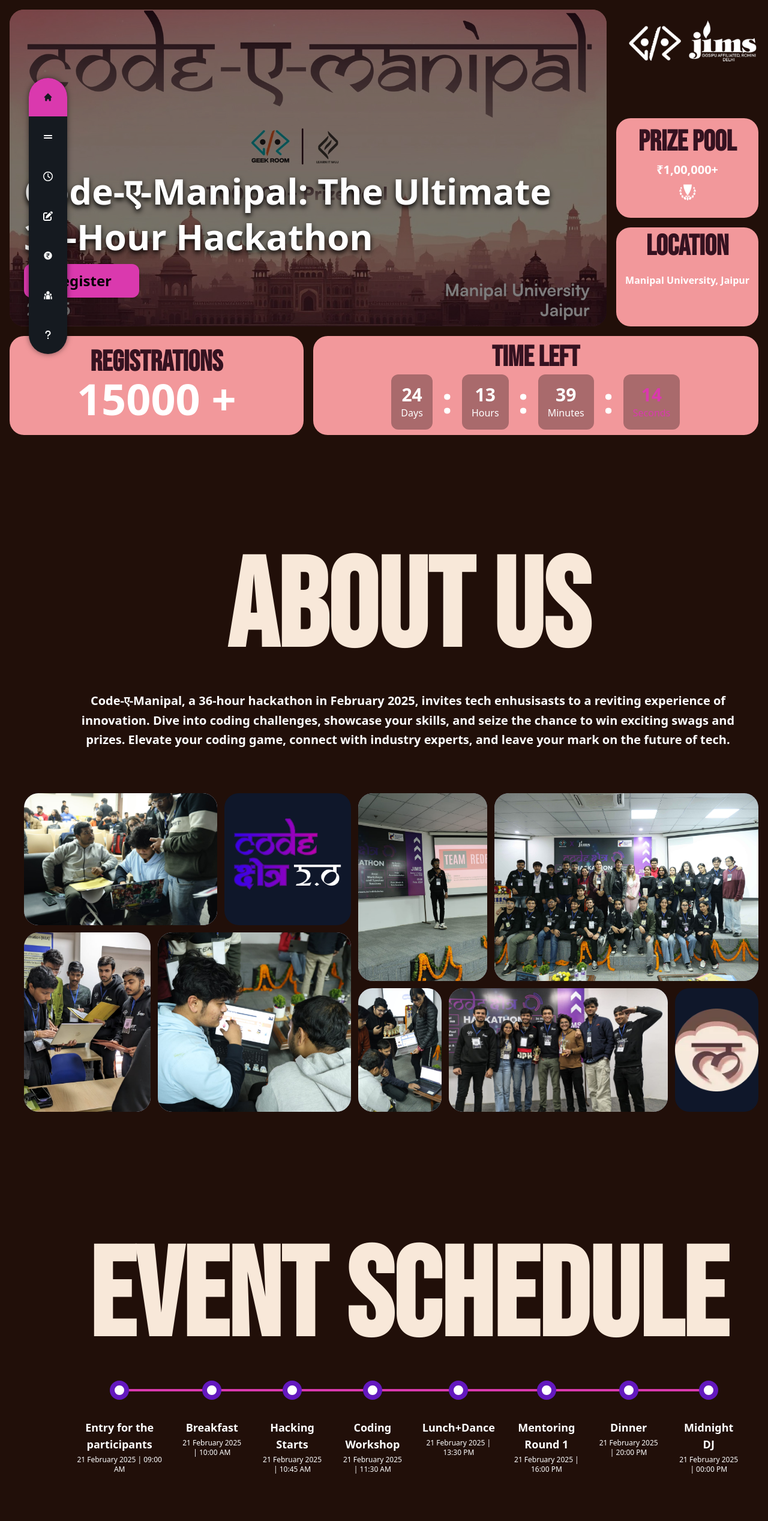
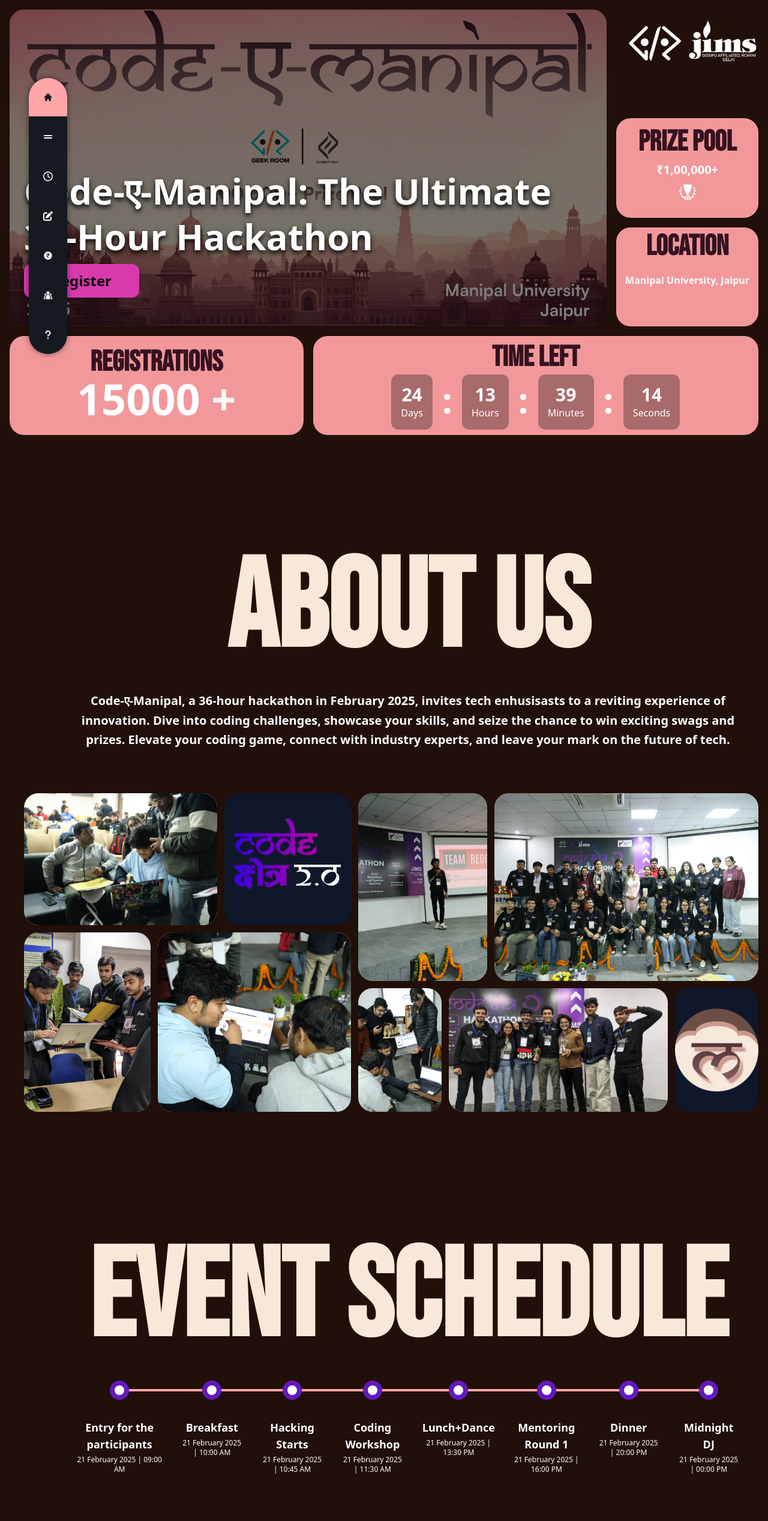
Before and after one commit to geek-room-community/MUJ-Hack-Website, a React (Vite) app: page /#/ in a window 1280 px wide. Shown: the part 40-2575 px from the top of the page at 60% size. Built offline with nearby package versions, Linux system fonts and the light colour scheme.

Commit message:
updated 3

```diff
--- a/src/components/custom/Home.tsx
+++ b/src/components/custom/Home.tsx
@@ -196,10 +196,10 @@
 
                 {/* Seconds */}
                 <div className="text-center bg-background/30 p-2 sm:p-4 rounded-xl between-768-900:p-3">
-                  <p className="lg:text-3xl md:text-2xl text-pink sm:text-2xl text-4xl font-bold">
+                  <p className="lg:text-3xl md:text-2xl text-white sm:text-2xl text-4xl font-bold">
                     {String(timeLeft.seconds).padStart(2, "0")}
                   </p>
-                  <p className="text-xs text-pink sm:text-base">Seconds</p>
+                  <p className="text-xs text-white sm:text-base">Seconds</p>
                 </div>
               </div>
             </div>
--- a/src/components/custom/Navbar.tsx
+++ b/src/components/custom/Navbar.tsx
@@ -207,8 +207,8 @@
       <button
         ref={navItemRef}
         className={`w-full md:w-16 py-2 h-[4rem] flex items-center justify-center transition-colors
-          ${isActive ? "bg-pink text-[#151a20] md:bg-pink md:text-[#151a20]" : ""}
-          ${isHovered ? "bg-pink text-[#151a20]" : ""}
+          ${isActive ? "bg-[#FFA6A9] text-[#151a20] md:bg-[#FFA6A9] md:text-[#151a20]" : ""}
+          ${isHovered ? "bg-[#FFA6A9] text-[#151a20]" : ""}
           ${isFirst ? "rounded-l-full md:rounded-t-full md:rounded-b-none" : ""}
           ${isLast ? "rounded-r-full md:rounded-b-full md:rounded-t-none" : ""}
         `}
--- a/src/components/custom/TimeLine.tsx
+++ b/src/components/custom/TimeLine.tsx
@@ -70,7 +70,7 @@
 
       {/* Horizontal Timeline for larger screens */}
       <div className="relative mb-[5rem] hidden md:flex between-768-900:hidden">
-        <div className="absolute bg-pink h-1 top-1/2 left-[5rem] right-16 z-0 transform md:translate-y-[-4.5rem]"></div>
+        <div className="absolute bg-[#FFA6A9] h-1 top-1/2 left-[5rem] right-16 z-0 transform md:translate-y-[-4.5rem]"></div>
         {dayData[selectedDay].tasks.map((task, index) => (
           <div key={index} className="flex flex-col items-center relative px-4">
             <div className="bg-white w-8 h-8 rounded-full border-8 border-purple z-10 relative -translate-y-1/2"></div>
@@ -86,7 +86,7 @@
           <button
             key={index}
             onClick={() => setSelectedDay(index)}
-            className={`px-6 py-2  font-bold rounded-[3rem] ${selectedDay === index ? 'bg-pink text-white' : 'bg-gray-200 text-gray-600'}`}
+            className={`px-6 py-2  font-bold rounded-[3rem] ${selectedDay === index ? 'bg-[#FFA6A9] text-white' : 'bg-gray-200 text-gray-600'}`}
           >
             {day.title}
           </button>
```
